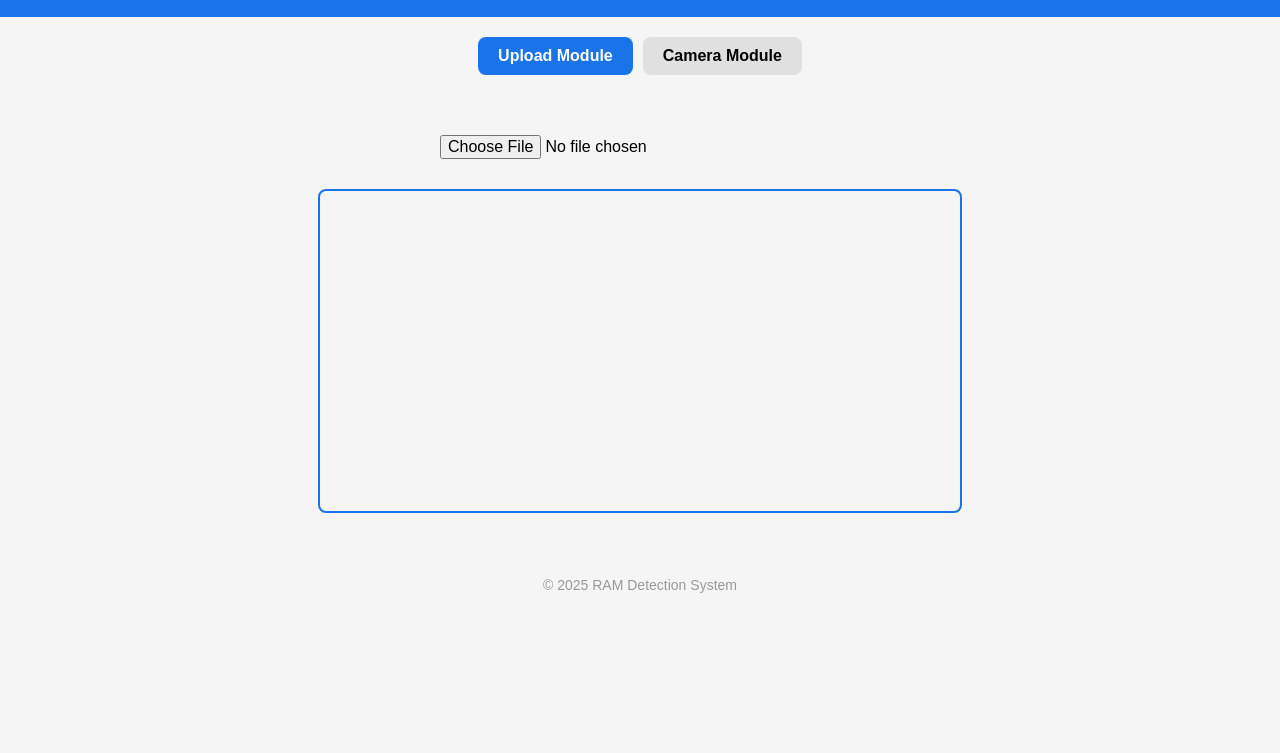
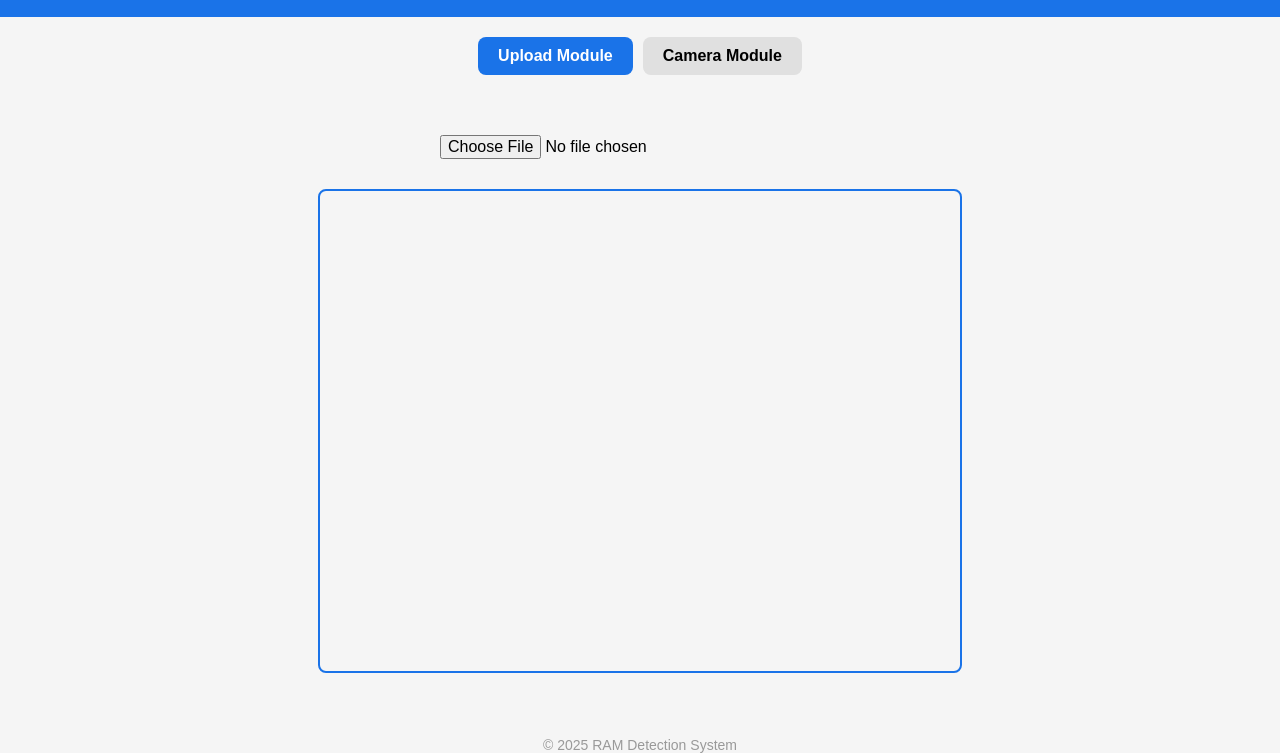
Before and after one commit to sowbhakyaakaalo/ram-detection-frontend, a plain HTML site: page index.html in a window 1280 px wide. Shown: the part 51-804 px from the top of the page. Drawn offline with Linux system fonts and the light colour scheme.

Commit message:
index.html

```diff
--- a/index.html
+++ b/index.html
@@ -1,20 +1,10 @@
-<!-- index.html -->
 <!DOCTYPE html>
 <html lang="en">
 <head>
-  <meta charset="UTF-8">
-  <meta name="viewport" content="width=device-width, initial-scale=1.0">
+  <meta charset="UTF-8" />
+  <meta name="viewport" content="width=device-width, initial-scale=1.0"/>
   <title>RAM Slot Detection</title>
-  <link rel="stylesheet" href="style.css">
-  <style>
-    canvas#uploadCanvas {
-      width: 100%;
-      max-width: 640px;
-      height: auto;
-      border: 2px solid #1a73e8;
-      border-radius: 8px;
-    }
-  </style>
+  <link rel="stylesheet" href="style.css" />
 </head>
 <body>
   <header>
@@ -32,7 +22,7 @@
       <div class="upload-section">
         <input type="file" accept="image/*" id="imageUpload">
         <div class="preview-box">
-          <canvas id="uploadCanvas"></canvas>
+          <canvas id="uploadCanvas" width="640" height="480"></canvas>
         </div>
       </div>
     </div>
@@ -46,7 +36,7 @@
         <button id="startCamera">Start Camera</button>
         <div class="preview-box">
           <video id="videoPreview" autoplay playsinline muted></video>
-          <canvas id="canvasPreview"></canvas>
+          <canvas id="canvasPreview" width="640" height="480"></canvas>
         </div>
       </div>
     </div>
@@ -54,7 +44,6 @@
 
   <footer>&copy; 2025 RAM Detection System</footer>
 
-  <!-- ✅ Use external script -->
   <script src="script.js"></script>
 </body>
 </html>
```
